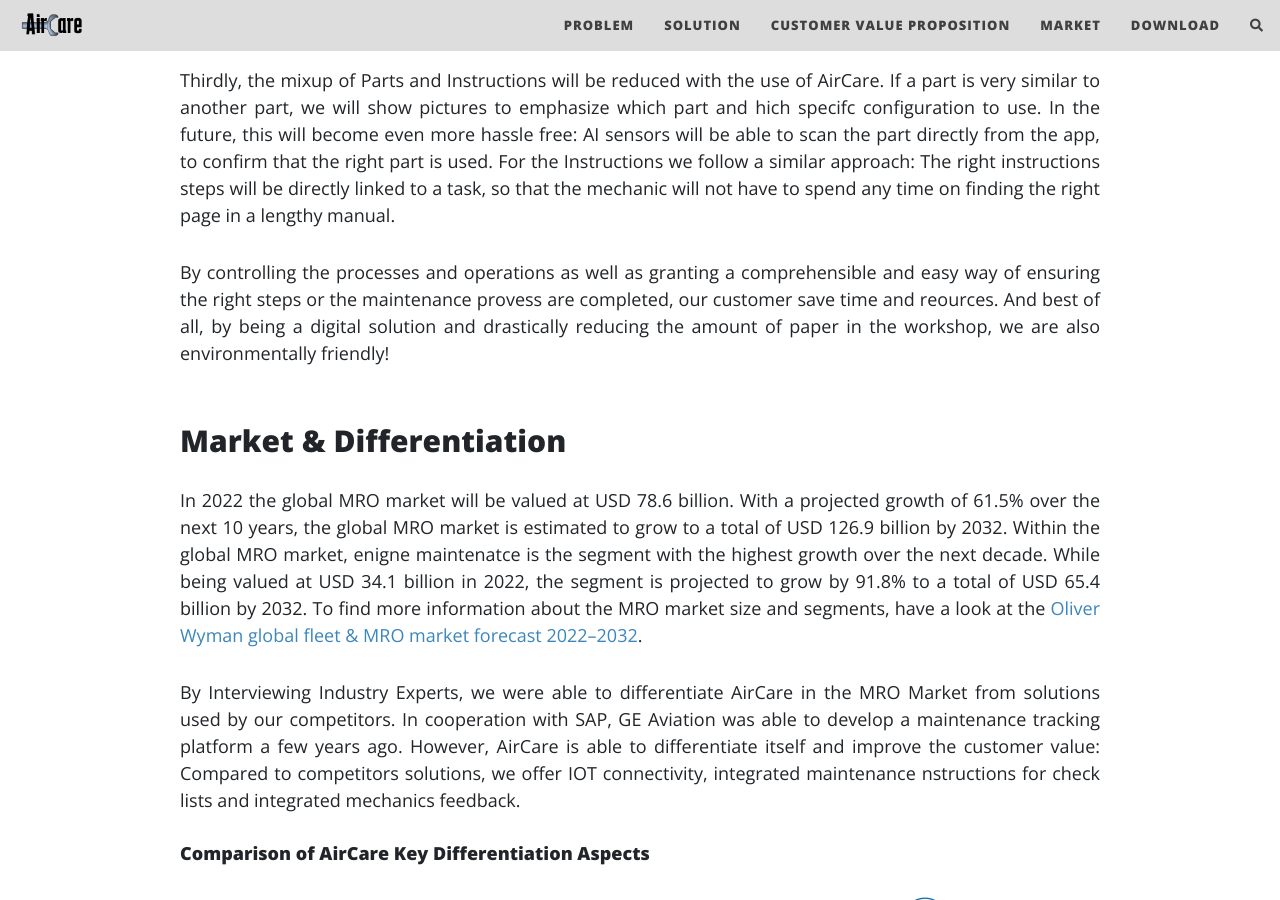
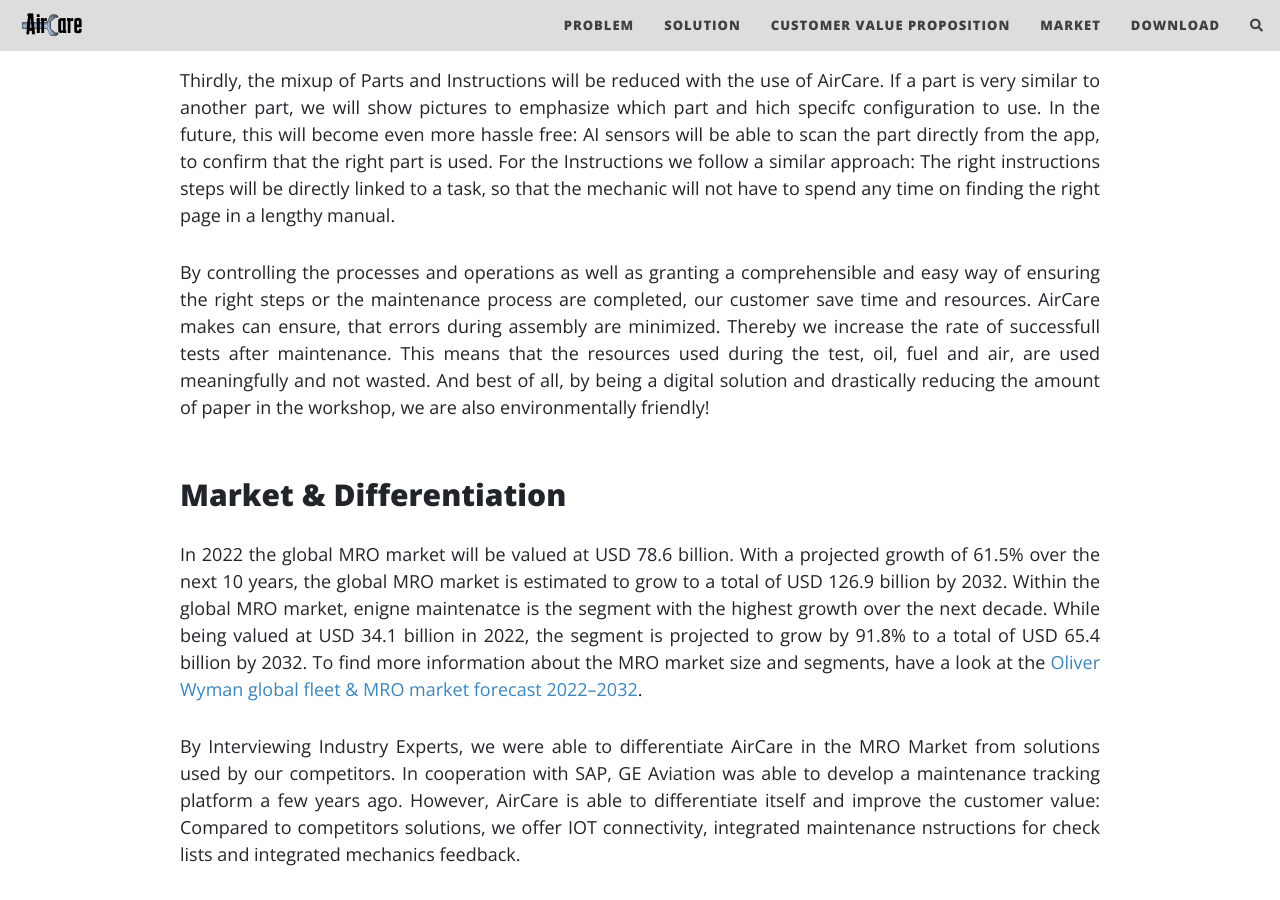
Before and after one commit to mxmuc/aircare, a Jekyll site: the page built from index.md, in a window 1280 px wide and 900 px high, scrolled down 3894 px. Built offline with Jekyll 4.4.1, drawn with Linux system fonts in a browser that asks for light colours; nearby versions of some CDN libraries; the list of posts is cut into pages by our own code; comment, search, counter and statistics services are not loaded.

Commit message:
Update index.md

```diff
--- a/index.md
+++ b/index.md
@@ -69,7 +69,7 @@ Secondly, we support mechanics in the correct completion of repetitive tasks. Co
 Thirdly, the mixup of Parts and Instructions will be reduced with the use of AirCare. If a part is very similar to another part, we will show pictures to emphasize which part and hich specifc configuration to use. In the future, this will become even more hassle free: AI sensors will be able to scan the part directly from the app, to confirm that the right part is used. For the Instructions we follow a similar approach: The right instructions steps will be directly linked to a task, so that the mechanic will not have to spend any time on finding the right page in a lengthy manual.
 
 {: style="text-align: justify" }
-By controlling the processes and operations as well as granting a comprehensible and easy way of ensuring the right steps or the maintenance provess are completed, our customer save time and reources. And best of all, by being a digital solution and drastically reducing the amount of paper in the workshop, we are also environmentally friendly!
+By controlling the processes and operations as well as granting a comprehensible and easy way of ensuring the right steps or the maintenance process are completed, our customer save time and resources. AirCare makes can ensure, that errors during assembly are minimized. Thereby we increase the rate of successfull tests after maintenance. This means that the resources used during the test, oil, fuel and air, are used meaningfully and not wasted. And best of all, by being a digital solution and drastically reducing the amount of paper in the workshop, we are also environmentally friendly!
 <br />
 <br />
 
```
